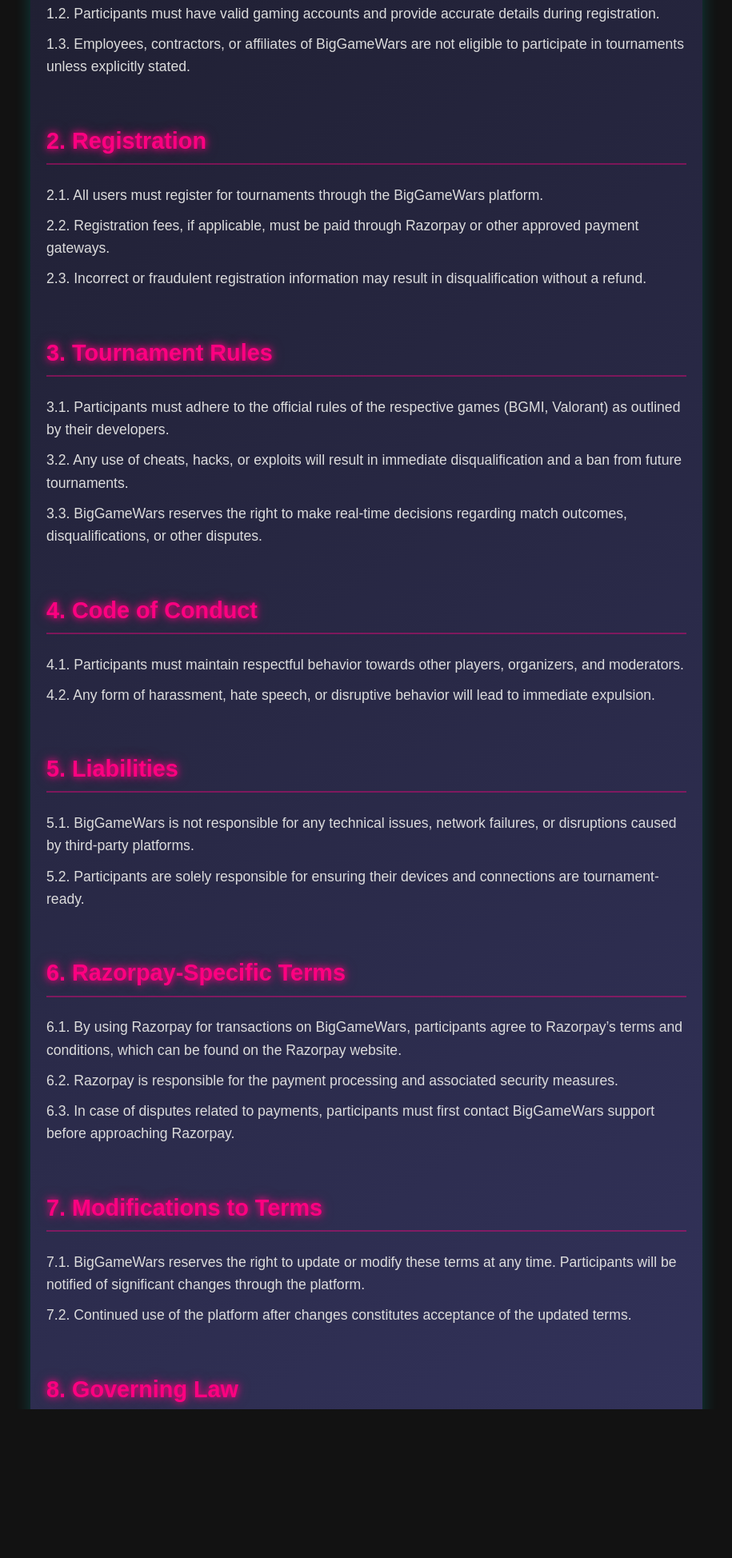
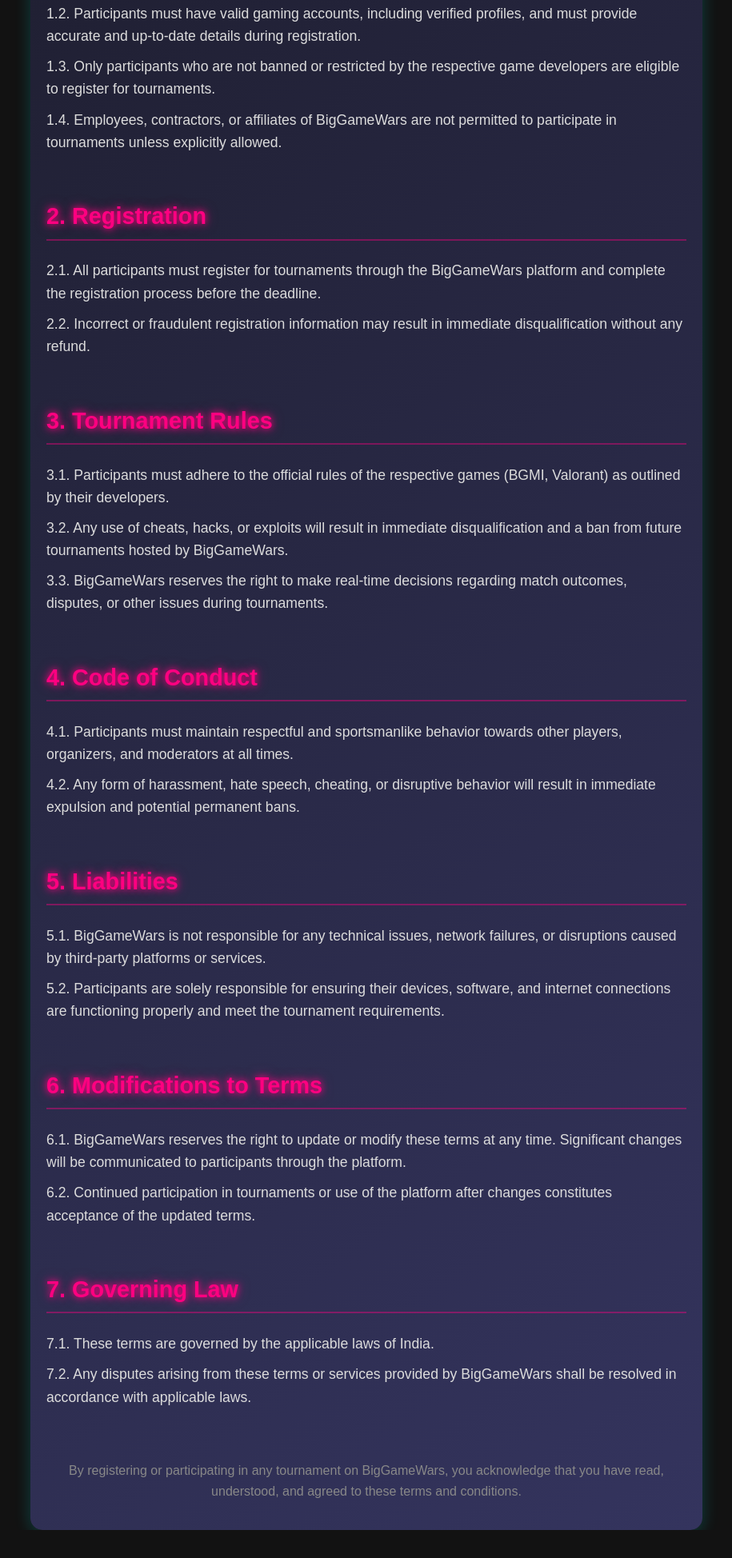
Before and after one commit to biggamewars/eligibility, a plain HTML site: page index.html in a window 1280 px wide. Shown: the part 271-2219 px from the top of the page at 80% size, without its empty margins (182-1097 px from the left). After the commit the page ends 2184 px from the top, so only its background shows below. Drawn offline with Linux system fonts and the light colour scheme.

Commit message:
Update index.html

```diff
--- a/index.html
+++ b/index.html
@@ -8,61 +8,54 @@
   <!-- Add Favicon -->
   <link rel="icon" href="img-removebg-preview.png">
 
-  <title>Eligibility</title>
+  <title>Terms and Conditions</title>
 </head>
 <body>
   <div class="terms-container">
     <h1 class="terms-title">Terms and Conditions</h1>
     <div class="terms-section">
       <h2>1. Eligibility</h2>
-      <p>1.1. Participants must meet the age requirements of the respective games, such as BGMI and Valorant, as per their official guidelines.</p>
-      <p>1.2. Participants must have valid gaming accounts and provide accurate details during registration.</p>
-      <p>1.3. Employees, contractors, or affiliates of BigGameWars are not eligible to participate in tournaments unless explicitly stated.</p>
+      <p>1.1. Participants must meet the age requirements and eligibility guidelines of the respective games, such as BGMI and Valorant, as per their official rules.</p>
+      <p>1.2. Participants must have valid gaming accounts, including verified profiles, and must provide accurate and up-to-date details during registration.</p>
+      <p>1.3. Only participants who are not banned or restricted by the respective game developers are eligible to register for tournaments.</p>
+      <p>1.4. Employees, contractors, or affiliates of BigGameWars are not permitted to participate in tournaments unless explicitly allowed.</p>
     </div> <br>
 
     <div class="terms-section">
       <h2>2. Registration</h2>
-      <p>2.1. All users must register for tournaments through the BigGameWars platform.</p>
-      <p>2.2. Registration fees, if applicable, must be paid through Razorpay or other approved payment gateways.</p>
-      <p>2.3. Incorrect or fraudulent registration information may result in disqualification without a refund.</p>
+      <p>2.1. All participants must register for tournaments through the BigGameWars platform and complete the registration process before the deadline.</p>
+      <p>2.2. Incorrect or fraudulent registration information may result in immediate disqualification without any refund.</p>
     </div> <br>
 
     <div class="terms-section">
       <h2>3. Tournament Rules</h2>
       <p>3.1. Participants must adhere to the official rules of the respective games (BGMI, Valorant) as outlined by their developers.</p>
-      <p>3.2. Any use of cheats, hacks, or exploits will result in immediate disqualification and a ban from future tournaments.</p>
-      <p>3.3. BigGameWars reserves the right to make real-time decisions regarding match outcomes, disqualifications, or other disputes.</p>
+      <p>3.2. Any use of cheats, hacks, or exploits will result in immediate disqualification and a ban from future tournaments hosted by BigGameWars.</p>
+      <p>3.3. BigGameWars reserves the right to make real-time decisions regarding match outcomes, disputes, or other issues during tournaments.</p>
     </div> <br>
 
     <div class="terms-section">
       <h2>4. Code of Conduct</h2>
-      <p>4.1. Participants must maintain respectful behavior towards other players, organizers, and moderators.</p>
-      <p>4.2. Any form of harassment, hate speech, or disruptive behavior will lead to immediate expulsion.</p>
+      <p>4.1. Participants must maintain respectful and sportsmanlike behavior towards other players, organizers, and moderators at all times.</p>
+      <p>4.2. Any form of harassment, hate speech, cheating, or disruptive behavior will result in immediate expulsion and potential permanent bans.</p>
     </div> <br>
 
     <div class="terms-section">
       <h2>5. Liabilities</h2>
-      <p>5.1. BigGameWars is not responsible for any technical issues, network failures, or disruptions caused by third-party platforms.</p>
-      <p>5.2. Participants are solely responsible for ensuring their devices and connections are tournament-ready.</p>
+      <p>5.1. BigGameWars is not responsible for any technical issues, network failures, or disruptions caused by third-party platforms or services.</p>
+      <p>5.2. Participants are solely responsible for ensuring their devices, software, and internet connections are functioning properly and meet the tournament requirements.</p>
     </div> <br>
 
     <div class="terms-section">
-      <h2>6. Razorpay-Specific Terms</h2>
-      <p>6.1. By using Razorpay for transactions on BigGameWars, participants agree to Razorpay’s terms and conditions, which can be found on the Razorpay website.</p>
-      <p>6.2. Razorpay is responsible for the payment processing and associated security measures.</p>
-      <p>6.3. In case of disputes related to payments, participants must first contact BigGameWars support before approaching Razorpay.</p>
+      <h2>6. Modifications to Terms</h2>
+      <p>6.1. BigGameWars reserves the right to update or modify these terms at any time. Significant changes will be communicated to participants through the platform.</p>
+      <p>6.2. Continued participation in tournaments or use of the platform after changes constitutes acceptance of the updated terms.</p>
     </div> <br>
 
     <div class="terms-section">
-      <h2>7. Modifications to Terms</h2>
-      <p>7.1. BigGameWars reserves the right to update or modify these terms at any time. Participants will be notified of significant changes through the platform.</p>
-      <p>7.2. Continued use of the platform after changes constitutes acceptance of the updated terms.</p>
-    </div> <br>
-
-    <div class="terms-section">
-      <h2>8. Governing Law</h2>
-      <p>8.1. These terms are governed by the laws of India.</p>
-      <p>8.2. Any disputes arising from these terms or BigGameWars’ services shall be resolved in the courts of [Your City/State].</p>
+      <h2>7. Governing Law</h2>
+      <p>7.1. These terms are governed by the applicable laws of India.</p>
+      <p>7.2. Any disputes arising from these terms or services provided by BigGameWars shall be resolved in accordance with applicable laws.</p>
     </div> <br>
 
     <p class="terms-note">
```
